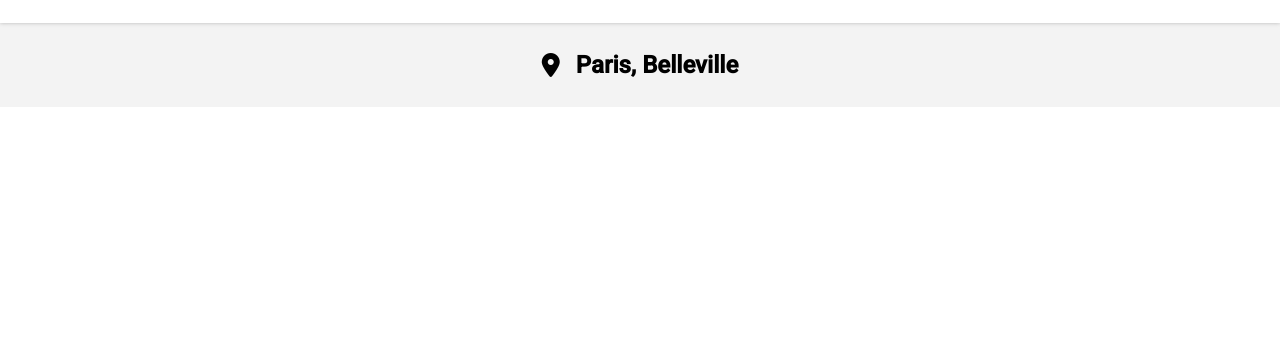
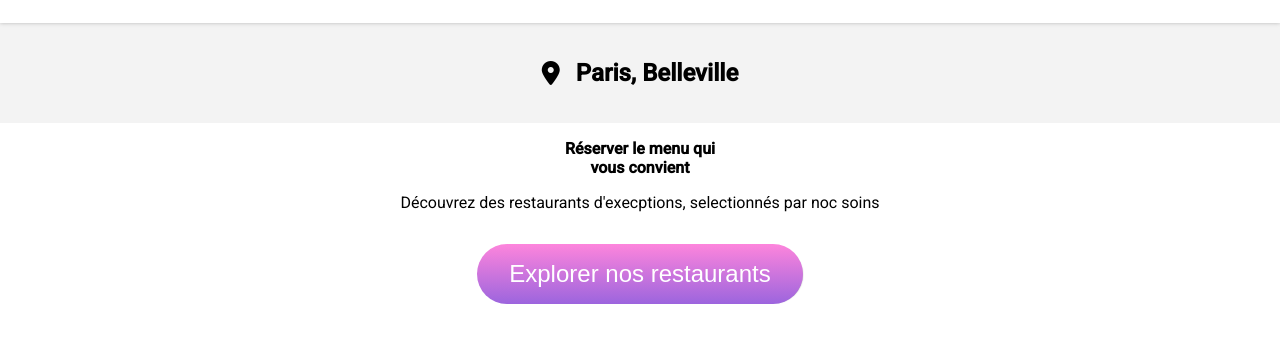
Before and after one commit to QuochuyT/QuocHuyTran_3_21032022, a plain HTML site: page index.html in a window 1280 px wide. Shown: the part 67-410 px from the top of the page. Drawn offline with Linux system fonts and the light colour scheme; a web font is replaced by a local one.

Commit message:
explorer and gradient

```diff
--- a/css/style.css
+++ b/css/style.css
@@ -28,9 +28,43 @@ main .city {
     gap: 16px;
     background-color: #F3F3F3;
     text-align: center;
-    padding: 8px;
+    padding: 16px;
 }
 
 main .city i {
     font-size: 24px ;
 }
+
+/*  EXPLORER */
+
+.explorer {
+    text-align: center;
+}
+
+.explorer h2 {
+    margin-top: 16px;
+    font-size: 16px;
+}
+
+.explorer p {
+    font-size: 16px;
+}
+
+.explorer button {
+    color: white;
+    font-weight: 300;
+    font-size: 24px;
+    padding: 16px 32px;
+    border: none;
+    border-radius: 32px;
+    box-shadow: 2px 1px 2px -3px #000000;
+    background-image: linear-gradient(to top, rgba(147,86,220,0.9),rgba(255,121,218,0.9));
+    transition: transform 200ms;
+    margin-top: 16px;
+}
+
+.explorer button:hover {
+    transform: scale(1.02);
+    opacity: 0.9;
+
+}
--- a/index.html
+++ b/index.html
@@ -19,6 +19,17 @@
                 <i class="fa-solid fa-location-dot"></i>
                   <h2>Paris, Belleville</h2>
             </div>
+
+            <section class="explorer">
+                <h2>Réserver le menu qui <br> vous convient</h2>
+                <p>Découvrez des restaurants d'execptions, selectionnés par noc soins</p>
+                <button>Explorer nos restaurants</button>
+
+                <div class="gradient">
+
+            </div>
+
+            </section>
         </main>
     </body>
 
```
